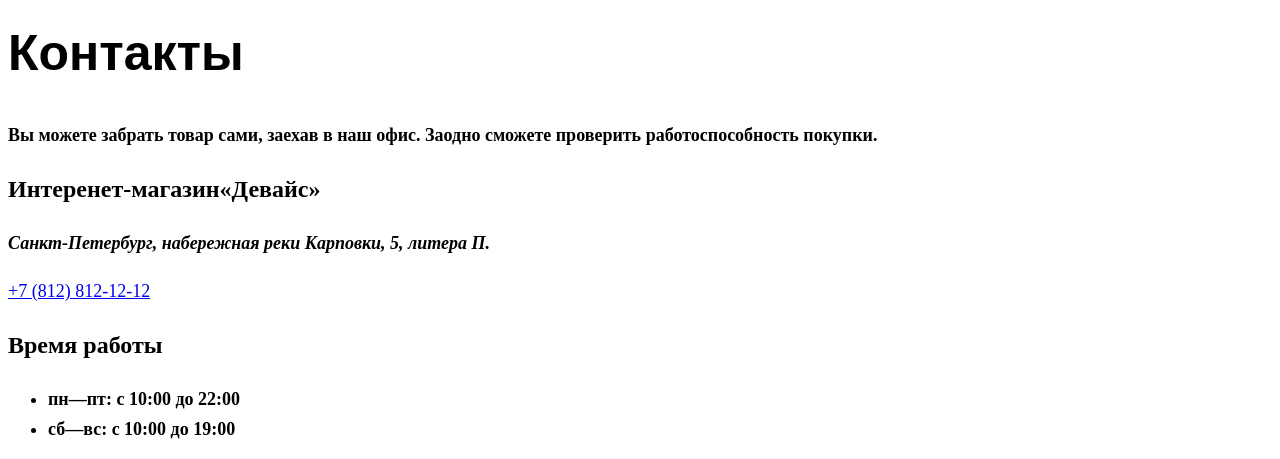
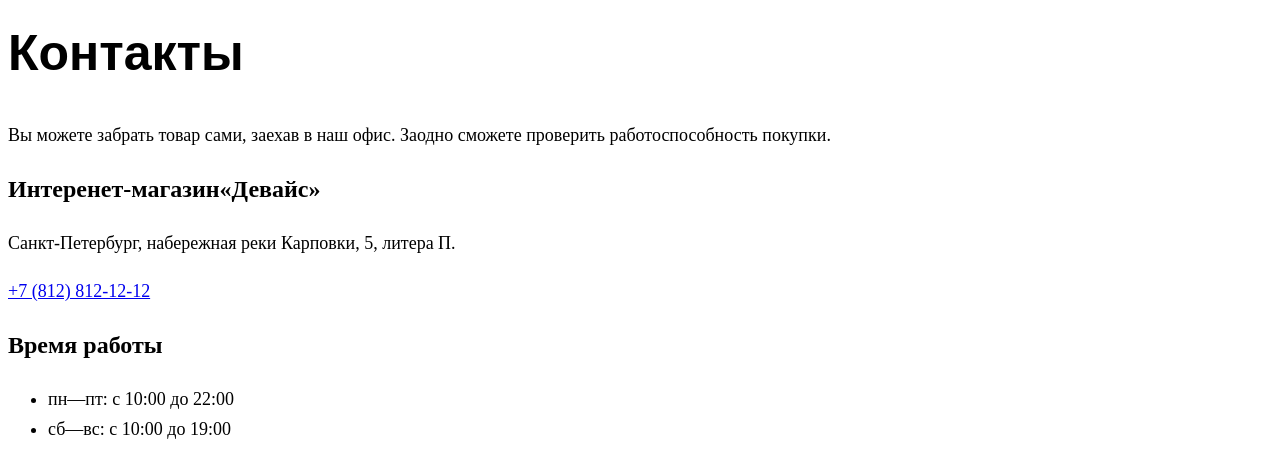
Before and after one commit to Alex1creator/first-project-device, a plain HTML site: page index.html in a window 1280 px wide. Shown: the part 7560-8019 px from the top of the page. Drawn offline with Linux system fonts and the light colour scheme.

Commit message:
Update styles.css

```diff
--- a/css/styles.css
+++ b/css/styles.css
@@ -123,6 +123,8 @@
     font-family: "Rubik regular";
     font-size: 18px;
     line-height: 30px;
+    font-style: normal;
+    font-weight: 400;
 }
 
 .contacts-subtitle {
@@ -135,6 +137,8 @@
     font-family: "Rubik regular";
     font-size: 18px;
     line-height: 30px;
+    font-style: normal;
+    font-weight: 400;
 }
 
 .contacts-address-phone {
@@ -154,4 +158,6 @@
     font-family: "Rubik regular";
     font-size: 18px;
     line-height: 30px;
+    font-style: normal;
+    font-weight: 400;
 }
```
